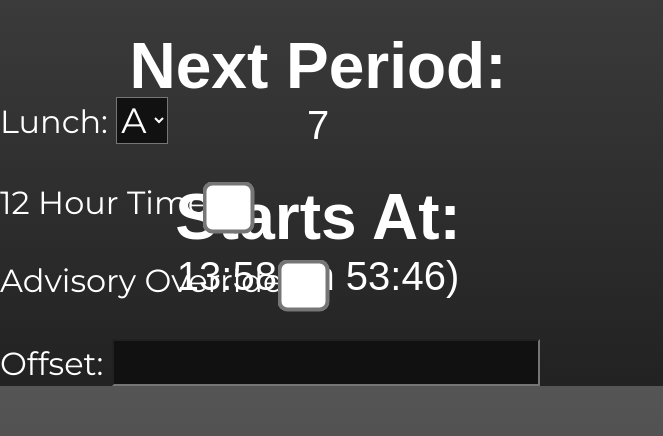
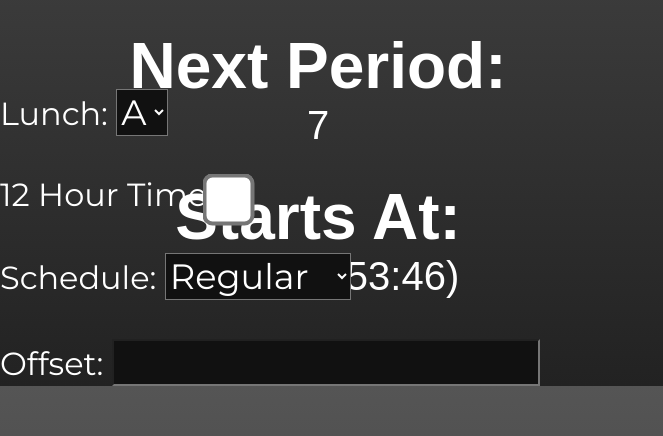
Before and after one commit to bridgeland-hs/bridgeland-hs.github.io, a plain HTML site: page schedule/index.html in a window 1280 px wide. Shown: the part 414-850 px from the top of the page, 0-663 px from the left. Drawn offline with nearby package versions, Linux system fonts and the light colour scheme.

Commit message:
Update schedule for psat and add selection box for changing schedule

```diff
--- /dev/null
+++ b/schedule/helper.js
@@ -0,0 +1,52 @@
+let currentDate = new Date();
+
+function titleCase(str) {
+    return str.split('_').map(w => w[0].toUpperCase() + w.substr(1)).join(' ');
+}
+
+function formatTime(seconds, twelveHour = false) {
+	seconds += offset;
+
+	let hour = seconds / 3600;
+	let min = Math.floor(seconds / 60) % 60;
+	let sec = Math.floor(seconds % 60);
+
+	hour = twelveHour ? (hour % 12 === 0 ? 12 : 0) : hour;
+
+	hour = Math.floor(hour);
+
+	let hourS = (hour + '').padStart(2, 0);
+	min = min + '';
+	sec = (sec + '').padStart(2, 0);
+
+	return hour == 0 ? `${min}:${sec}` : `${hour}:${min.padStart(2, 0)}:${sec}`;
+}
+
+function time(t) {
+	// return new Date(`${currentDate.getFullYear()}-${String(currentDate.getMonth()+1).padStart(2, '0')}-${currentDate.getDate()}T${t}:00`)
+	if (typeof t == 'string') {
+		return new Date(
+			currentDate.getFullYear(),
+			currentDate.getMonth(),
+			currentDate.getDate(),
+			t.split(':')[0],
+			t.split(':')[1],
+			t.split(':').length == 3 ? t.split(':')[2] : 0
+		);
+	} else {
+		return formatTime(
+			t.getHours() * 60 + t.getMinutes(),
+			t.getSeconds(),
+			searches.twelveHour
+		);
+	}
+}
+
+
+function createClass(name, start, end) {
+	return {
+		name,
+		start: time(start),
+		end: time(end),
+	};
+}
--- a/schedule/index.html
+++ b/schedule/index.html
@@ -25,7 +25,8 @@
             alt="Schedule">
     </div>
     <h2 id="clock"></h2>
-    <label class="settings">
+
+    <div class="settings">
         Lunch:
         <select name="lunch" id="lunch" oninput="searches.lunch = this.value; searches.update();">
             <option value="a">A</option>
@@ -39,17 +40,16 @@
         <input type="checkbox" id="time" oninput="searches.twelveHour = this.checked; searches.update();">
         <br>
         <br>
-        Advisory Override:
-        <input type="checkbox" id="advisory" oninput="searches.advisory = this.checked; searches.update();">
+        Schedule:
+        <select id="schedule-select"></select>
         <br>
         <br>
         Offset:
         <input type="number" id="offset">
-    </label>
+    </div>
 
-
-
-    <!-- <p id="w"></p><p id="h"></p> -->
+    <script src="helper.js"></script>
+    <script src="schedules.js"></script>
     <script src="schedule.js"></script>
 
 </body>
--- a/schedule/schedule.js
+++ b/schedule/schedule.js
@@ -1,7 +1,5 @@
-let currentDate = new Date();
 const lunchSel = document.querySelector('#lunch');
 const toggle12hr = document.querySelector('#time');
-const advisoryCheck = document.querySelector('#advisory');
 
 const clock = document.querySelector('#clock');
 
@@ -22,7 +20,6 @@ for (let i of location.search.substr(1).split('&')) {
 		searches[x[0]] = x[1];
 	}
 }
-advisoryCheck.checked = searches.advisory == 'true';
 toggle12hr.checked = searches.twelveHour == 'true';
 
 searches.twelveHour = searches.twelveHour ?? false;
@@ -46,119 +43,23 @@ if (searches.lunch == undefined) {
 }
 lunchSel.value = searches.lunch;
 
-const schedule = {
-	regular: {
-		before_lunch: [
-			createClass('1', '7:20', '8:12'),
-			createClass('2', '8:18', '9:15'),
-			createClass('3', '9:21', '10:13'),
-		],
-
-		lunch_a: [
-			createClass('lunch', '10:13', '10:43'),
-			createClass('4', '10:49', '11:42'),
-			createClass('5', '11:48', '12:54'),
-		],
-		lunch_b: [
-			createClass('4', '10:19', '11:12'),
-			createClass('lunch', '11:12', '11:42'),
-			createClass('5', '11:48', '12:54'),
-		],
-		lunch_c: [
-			createClass('4', '10:19', '11:12'),
-			createClass('5a', '11:18', '11:48'),
-			createClass('lunch', '11:48', '12:18'),
-			createClass('5b', '12:24', '12:54'),
-		],
-		lunch_d: [
-			createClass('4', '10:19', '11:12'),
-			createClass('5', '11:18', '12:24'),
-			createClass('lunch', '12:24', '12:54'),
-		],
-
-		after_lunch: [
-			createClass('6', '13:00', '13:52'),
-			createClass('7', '13:58', '14:50'),
-		],
-	},
-	advisory: {
-		before_lunch: [
-			createClass('1', '7:20', '8:06'),
-			createClass('2', '8:12', '9:03'),
-			createClass('Advisory', '9:03', '9:33'),
-			createClass('3', '9:39', '10:25'),
-		],
-
-		lunch_a: [
-			createClass('lunch', '10:25', '10:55'),
-			createClass('4', '11:01', '11:50'),
-			createClass('5', '11:56', '12:59'),
-		],
-		lunch_b: [
-			createClass('4', '10:31', '11:19'),
-			createClass('lunch', '11:19', '11:49'),
-			createClass('5', '11:55', '12:59'),
-		],
-		lunch_c: [
-			createClass('4', '10:31', '11:19'),
-			createClass('5a', '11:25', '11:56'),
-			createClass('lunch', '11:56', '12:26'),
-			createClass('5b', '12:32', '12:59'),
-		],
-		lunch_d: [
-			createClass('4', '10:31', '11:19'),
-			createClass('5', '11:25', '12:29'),
-			createClass('lunch', '12:29', '12:59'),
-		],
-
-		after_lunch: [
-			createClass('6', '13:05', '13:54'),
-			createClass('7', '14:00', '14:50'),
-		],
-	},
-	pepRally: {
-		before_lunch: [
-			createClass('1', '7:20', '8:02'),
-			createClass('2', '8:08', '8:50'),
-			createClass('3', '8:56', '9:38'),
-		],
-
-		lunch_a: [
-			createClass('lunch', '9:38', '10:08'),
-			createClass('4', '10:14', '11:08'),
-			createClass('5', '11:14', '12:08'),
-		],
-		lunch_b: [
-			createClass('4', '9:44', '10:30'),
-			createClass('lunch', '10:30', '11:00'),
-			createClass('5', '11:06', '12:08'),
-		],
-		lunch_c: [
-			createClass('4', '9:44', '10:30'),
-			createClass('5a', '10:36', '11:02'),
-			createClass('lunch', '11:02', '12:32'),
-			createClass('5b', '12:38', '12:08'),
-		],
-		lunch_d: [
-			createClass('4', '9:44', '10:30'),
-			createClass('5', '10:36', '11:38'),
-			createClass('lunch', '11:38', '12:08'),
-		],
-
-		after_lunch: [
-			createClass('6', '12:14', '12:59'),
-			createClass('7', '13:05', '14:50'),
-		]
-	}
-};
-
 // Using 'Let' so that it can be changed with `currentSchedule = schedule.SOMETHING` in the console
-let currentSchedule =
-	searches.advisory ||
-	currentDate.getDay() == 3 ? schedule.advisory : schedule.regular;
+let currentSchedule = currentDate.getDay() == 3 ? schedules.advisory : schedules.regular;
 
 let twelveHr = toggle12hr.checked;
 let lunch = lunchSel.value;
+
+const scheduleSelect = document.querySelector('#schedule-select');
+Object.keys(schedules).forEach(s => {
+	const opt = document.createElement('option');
+	opt.value = s;
+	opt.innerText = titleCase(s);
+	scheduleSelect.appendChild(opt);
+});
+scheduleSelect.selected = currentDate.getDay() == 3 ? 'advisory' : 'regular';
+scheduleSelect.addEventListener('change', (e) => {
+	currentSchedule = schedules[scheduleSelect.value];
+});
 
 function timeLeft(d = new Date()) {
 	if (d.getDay() == 0 || d.getDay() == 6) {
@@ -322,52 +223,6 @@ function timeLoopAndUpdate(d = new Date()) {
 	updateClock();
 }
 
-function time(t) {
-	// return new Date(`${currentDate.getFullYear()}-${String(currentDate.getMonth()+1).padStart(2, '0')}-${currentDate.getDate()}T${t}:00`)
-	if (typeof t == 'string') {
-		return new Date(
-			currentDate.getFullYear(),
-			currentDate.getMonth(),
-			currentDate.getDate(),
-			t.split(':')[0],
-			t.split(':')[1],
-			t.split(':').length == 3 ? t.split(':')[2] : 0
-		);
-	} else {
-		return formatTime(
-			t.getHours() * 60 + t.getMinutes(),
-			t.getSeconds(),
-			searches.twelveHour
-		);
-	}
-}
-
-function createClass(name, start, end) {
-	return {
-		name,
-		start: time(start),
-		end: time(end),
-	};
-}
-
-function formatTime(seconds, twelveHour = false) {
-	seconds += offset;
-
-	let hour = seconds / 3600;
-	let min = Math.floor(seconds / 60) % 60;
-	let sec = Math.floor(seconds % 60);
-
-	hour = twelveHour ? (hour % 12 === 0 ? 12 : 0) : hour;
-
-	hour = Math.floor(hour);
-
-	let hourS = (hour + '').padStart(2, 0);
-	min = min + '';
-	sec = (sec + '').padStart(2, 0);
-
-	return hour == 0 ? `${min}:${sec}` : `${hour}:${min.padStart(2, 0)}:${sec}`;
-}
-
 function updateClock() {
 	const date = new Date();
 
--- /dev/null
+++ b/schedule/schedules.js
@@ -0,0 +1,139 @@
+const schedules = {
+	regular: {
+		before_lunch: [
+			createClass('1', '7:20', '8:12'),
+			createClass('2', '8:18', '9:15'),
+			createClass('3', '9:21', '10:13'),
+		],
+
+		lunch_a: [
+			createClass('lunch', '10:13', '10:43'),
+			createClass('4', '10:49', '11:42'),
+			createClass('5', '11:48', '12:54'),
+		],
+		lunch_b: [
+			createClass('4', '10:19', '11:12'),
+			createClass('lunch', '11:12', '11:42'),
+			createClass('5', '11:48', '12:54'),
+		],
+		lunch_c: [
+			createClass('4', '10:19', '11:12'),
+			createClass('5a', '11:18', '11:48'),
+			createClass('lunch', '11:48', '12:18'),
+			createClass('5b', '12:24', '12:54'),
+		],
+		lunch_d: [
+			createClass('4', '10:19', '11:12'),
+			createClass('5', '11:18', '12:24'),
+			createClass('lunch', '12:24', '12:54'),
+		],
+
+		after_lunch: [
+			createClass('6', '13:00', '13:52'),
+			createClass('7', '13:58', '14:50'),
+		],
+	},
+	advisory: {
+		before_lunch: [
+			createClass('1', '7:20', '8:06'),
+			createClass('2', '8:12', '9:03'),
+			createClass('Advisory', '9:03', '9:33'),
+			createClass('3', '9:39', '10:25'),
+		],
+
+		lunch_a: [
+			createClass('lunch', '10:25', '10:55'),
+			createClass('4', '11:01', '11:50'),
+			createClass('5', '11:56', '12:59'),
+		],
+		lunch_b: [
+			createClass('4', '10:31', '11:19'),
+			createClass('lunch', '11:19', '11:49'),
+			createClass('5', '11:55', '12:59'),
+		],
+		lunch_c: [
+			createClass('4', '10:31', '11:19'),
+			createClass('5a', '11:25', '11:56'),
+			createClass('lunch', '11:56', '12:26'),
+			createClass('5b', '12:32', '12:59'),
+		],
+		lunch_d: [
+			createClass('4', '10:31', '11:19'),
+			createClass('5', '11:25', '12:29'),
+			createClass('lunch', '12:29', '12:59'),
+		],
+
+		after_lunch: [
+			createClass('6', '13:05', '13:54'),
+			createClass('7', '14:00', '14:50'),
+		],
+	},
+	pep_rally: {
+		before_lunch: [
+			createClass('1', '7:20', '8:02'),
+			createClass('2', '8:08', '8:50'),
+			createClass('3', '8:56', '9:38'),
+		],
+
+		lunch_a: [
+			createClass('lunch', '9:38', '10:08'),
+			createClass('4', '10:14', '11:08'),
+			createClass('5', '11:14', '12:08'),
+		],
+		lunch_b: [
+			createClass('4', '9:44', '10:30'),
+			createClass('lunch', '10:30', '11:00'),
+			createClass('5', '11:06', '12:08'),
+		],
+		lunch_c: [
+			createClass('4', '9:44', '10:30'),
+			createClass('5a', '10:36', '11:02'),
+			createClass('lunch', '11:02', '12:32'),
+			createClass('5b', '12:38', '12:08'),
+		],
+		lunch_d: [
+			createClass('4', '9:44', '10:30'),
+			createClass('5', '10:36', '11:38'),
+			createClass('lunch', '11:38', '12:08'),
+		],
+
+		after_lunch: [
+			createClass('6', '12:14', '12:59'),
+			createClass('7', '13:05', '14:50'),
+		]
+	},
+    PSAT: {
+		before_lunch: [
+			createClass('1', '7:20', '8:23'),
+			createClass('2', '8:29', '10:00'),
+			createClass('3', '10:06', '11:36'),
+		],
+
+		lunch_a: [
+			createClass('lunch', '11:36', '12:06'),
+			createClass('4', '12:12', '12:42'),
+			createClass('5', '12:48', '13:44'),
+		],
+		lunch_b: [
+			createClass('4', '11:42', '12:12'),
+			createClass('lunch', '12:12', '12:42'),
+			createClass('5', '12:48', '13:44'),
+		],
+		lunch_c: [
+			createClass('4', '11:42', '12:12'),
+			createClass('5a', '12:18', '12:48'),
+			createClass('lunch', '12:48', '13:18'),
+			createClass('5b', '13:24', '13:44'),
+		],
+		lunch_d: [
+			createClass('4', '11:42', '12:12'),
+			createClass('5', '12:18', '13:14'),
+			createClass('lunch', '13:22', '13:44'),
+		],
+
+		after_lunch: [
+			createClass('6', '13:50', '14:17'),
+			createClass('7', '2:23', '14:50'),
+		]
+    }
+};
```
